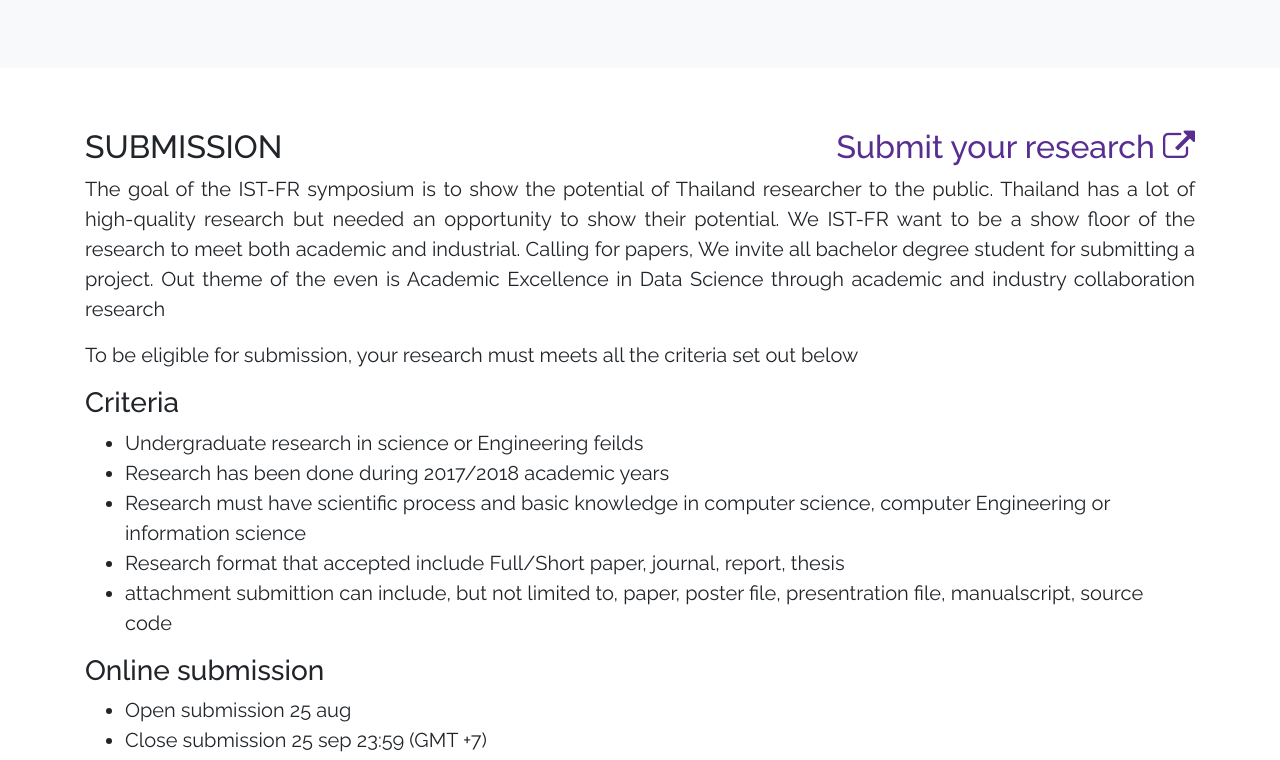
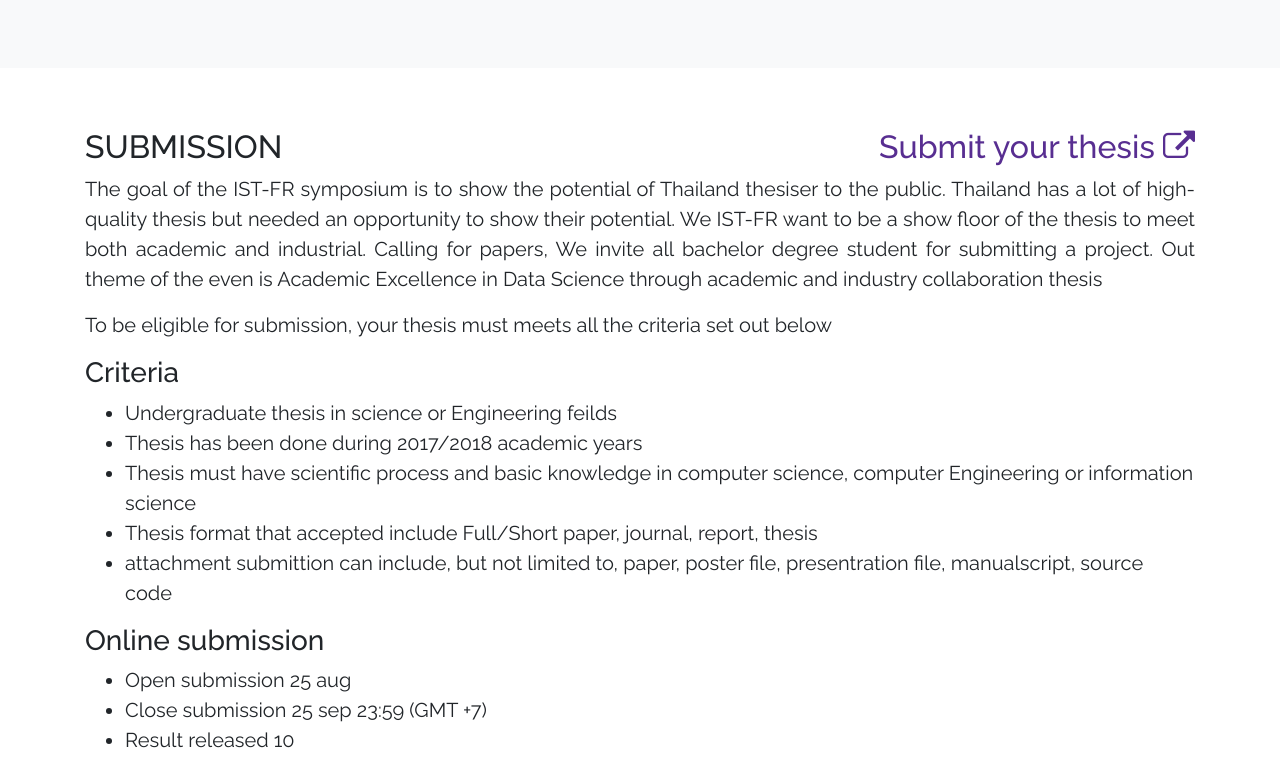
Before and after one commit to ist-fr/2019, a Vue app: page / in a window 1280 px wide. Shown: the part 5320-6080 px from the top of the page. Built offline with nearby package versions, Linux system fonts and the light colour scheme; what vue-scrollactive, vuetable-2 would draw is missing.

Commit message:
Cleanup and re-wording in Submission

```diff
--- a/src/components/Facelift/Submission.vue
+++ b/src/components/Facelift/Submission.vue
@@ -6,32 +6,32 @@
           <h2>SUBMISSION</h2>
         </div>
         <div class="col-md-6 text-right">
-          <h2><a href="/form/submission">Submit your research <i class="fa fa-external-link"></i></a></h2>
+          <h2><a href="/form/submission">Submit your thesis <i class="fa fa-external-link"></i></a></h2>
         </div>
         <div class="col-lg-12 mx-auto lead">
           <p style="text-align: justify;">
-            The goal of the IST-FR symposium is to show the potential of Thailand researcher to the public.
-            Thailand has a lot of high-quality research but needed an opportunity to show their potential.
-            We IST-FR want to be a show floor of the research to meet both academic and industrial.
+            The goal of the IST-FR symposium is to show the potential of Thailand thesiser to the public.
+            Thailand has a lot of high-quality thesis but needed an opportunity to show their potential.
+            We IST-FR want to be a show floor of the thesis to meet both academic and industrial.
             Calling for papers, We invite all bachelor degree student for submitting a project.
-            Out theme of the even is Academic Excellence in Data Science through academic and industry collaboration research
+            Out theme of the even is Academic Excellence in Data Science through academic and industry collaboration thesis
           </p>
           <p>
-            To be eligible for submission, your research must meets all the criteria set out below
+            To be eligible for submission, your thesis must meets all the criteria set out below
           </p>
           <h3> Criteria </h3>
           <ul>
             <li>
-              Undergraduate research in science or Engineering feilds
+              Undergraduate thesis in science or Engineering feilds
             </li>
             <li>
-              Research has been done during 2017/2018 academic years
+              Thesis has been done during 2017/2018 academic years
             </li>
             <li>
-              Research must have scientific process and basic knowledge in computer science, computer Engineering or information science
+              Thesis must have scientific process and basic knowledge in computer science, computer Engineering or information science
             </li>
             <li>
-              Research format that accepted include Full/Short paper, journal, report, thesis
+              Thesis format that accepted include Full/Short paper, journal, report, thesis
             </li>
             <li>
               attachment submittion can include, but not limited to, paper, poster file, presentration file, manualscript, source code
@@ -56,22 +56,20 @@
         <div class="col-lg-12">
           <h2>Submission area</h2>
         </div>
-        <div class="col-sm-12 col-lg-6" v-for="(researchField, researchFieldKey) in researchFields" v-bind:key="researchFieldKey">
+        <div class="col-sm-12 col-lg-6" v-for="(thesisField, thesisFieldKey) in thesisFields" v-bind:key="thesisFieldKey">
           <div class="icon-left">
           </div>
           <div class="text">
-            <h4>{{researchFieldKey}}</h4>
+            <h4>{{thesisFieldKey}}</h4>
             <ul>
-              <li v-for="research in researchField" v-bind:key="research">
-                {{research}}
+              <li v-for="thesis in thesisField" v-bind:key="thesis">
+                {{thesis}}
               </li>
             </ul>
           </div>
         </div>
-        <div class="col-sm-12 col-lg-6 text-right submit-external">
-          <div>
-            <h2><a href="/form/submission">Submit your research <i class="fa fa-external-link"></i></a></h2>
-          </div>
+        <div class="col-md-12 text-right">
+          <h2><a href="/form/submission">Submit your thesis <i class="fa fa-external-link"></i></a></h2>
         </div>
       </div>
     </div>
@@ -81,7 +79,7 @@
 export default {
   data () {
     return {
-      researchFields: {
+      thesisFields: {
         'Artificial Intelligence & Machine Learning (AI&ML)': [
           'Artificial General Intelligence',
           'Statistical AI',
@@ -210,22 +208,5 @@ export default {
       console.log(person)
     }
   },
-  components: {
-  }
 }
 </script>
-
-<style scoped>
-  .submit-external div {
-    position:relative;
-    width:100%;
-    height:100%;
-    float: right;
-  }
-
-  .submit-external div a {
-    position:absolute;
-    bottom:0;
-    right:0;
-  }
-</style>
```
